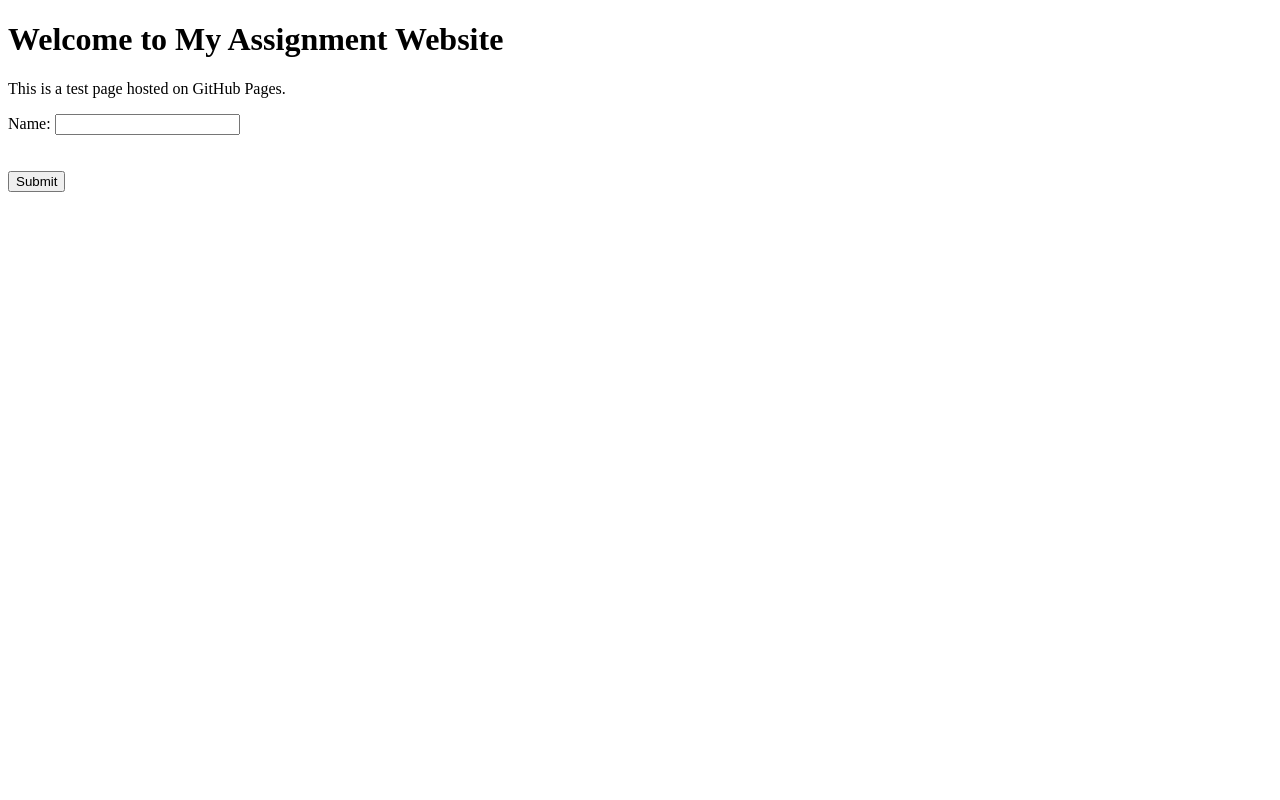
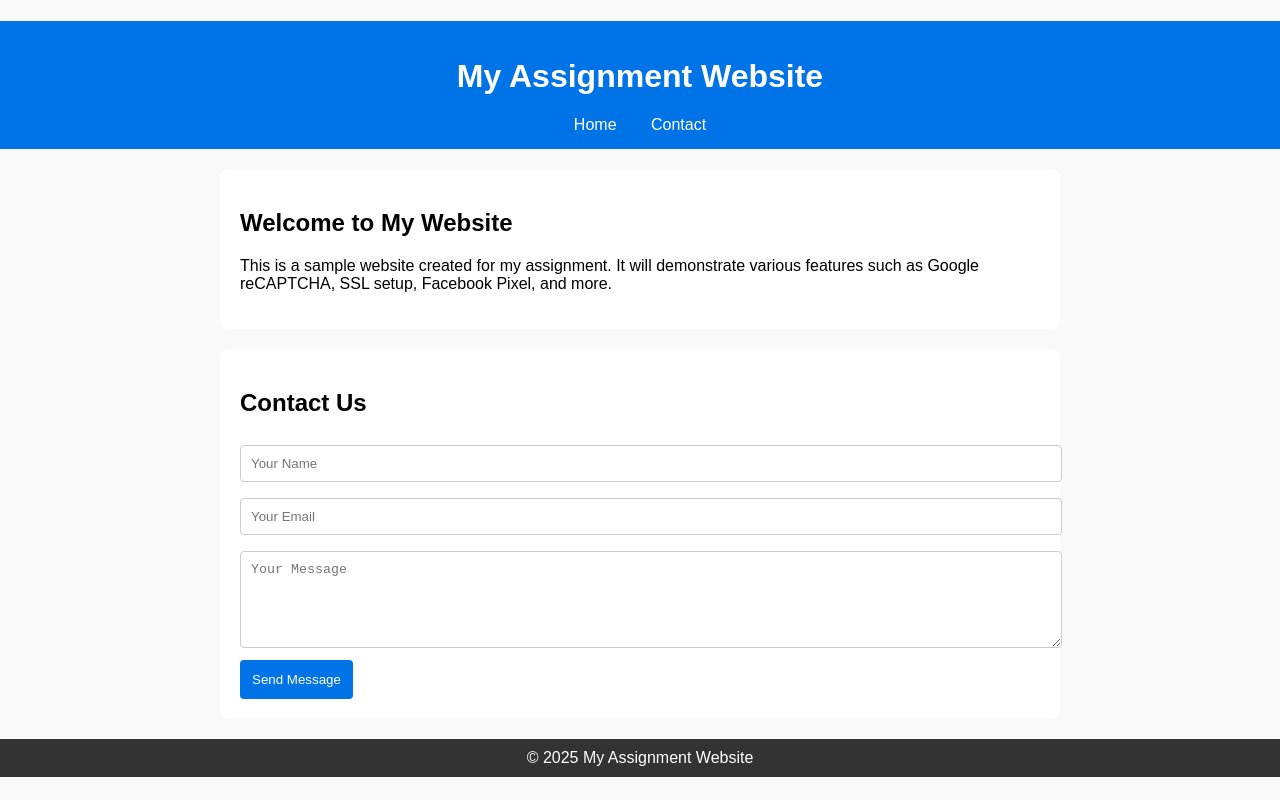
Before and after one commit to wajid-9/assignment-site, a plain HTML site: page index.html in a window 1280 px wide. Drawn offline with Linux system fonts and the light colour scheme.

Commit message:
Updated index.html with new content

```diff
--- a/index.html
+++ b/index.html
@@ -3,24 +3,99 @@
 <head>
     <meta charset="UTF-8">
     <meta name="viewport" content="width=device-width, initial-scale=1.0">
-    <title>Assignment Site</title>
+    <title>Project</title>
 </head>
 <body>
-    <h1>Welcome to My Assignment Website</h1>
-    <p>This is a test page hosted on GitHub Pages.</p>
+    <h1>
 
-    <!-- reCAPTCHA form -->
-    <form action="#" method="post">
-        <label for="name">Name:</label>
-        <input type="text" id="name" name="name" required>
-        <br><br>
+    </h1>
+</body>
+</html><!DOCTYPE html>
+<html lang="en">
+<head>
+    <meta charset="UTF-8">
+    <meta name="viewport" content="width=device-width, initial-scale=1.0">
+    <title>My Assignment Website</title>
+    <style>
+        body {
+            font-family: Arial, sans-serif;
+            margin: 0; padding: 0;
+            background: #f9f9f9;
+        }
+        header {
+            background: #0073e6;
+            color: white;
+            padding: 15px 20px;
+            text-align: center;
+        }
+        nav a {
+            color: white;
+            margin: 0 15px;
+            text-decoration: none;
+        }
+        section {
+            max-width: 800px;
+            margin: auto;
+            padding: 20px;
+            background: white;
+            margin-top: 20px;
+            border-radius: 8px;
+        }
+        form input, form textarea {
+            width: 100%;
+            padding: 10px;
+            margin: 8px 0;
+            border: 1px solid #ccc;
+            border-radius: 4px;
+        }
+        form button {
+            background: #0073e6;
+            color: white;
+            border: none;
+            padding: 12px;
+            cursor: pointer;
+            border-radius: 4px;
+        }
+        form button:hover {
+            background: #005bb5;
+        }
+    </style>
+</head>
+<body>
 
-        <div class="g-recaptcha" data-sitekey="YOUR_SITE_KEY"></div>
-        <br>
+<header>
+    <h1>My Assignment Website</h1>
+    <nav>
+        <a href="#home">Home</a>
+        <a href="#contact">Contact</a>
+    </nav>
+</header>
 
-        <button type="submit">Submit</button>
+<section id="home">
+    <h2>Welcome to My Website</h2>
+    <p>This is a sample website created for my assignment.
+        It will demonstrate various features such as Google reCAPTCHA,
+        SSL setup, Facebook Pixel, and more.</p>
+</section>
+
+<section id="contact">
+    <h2>Contact Us</h2>
+    <form action="submit.php" method="POST">
+        <input type="text" name="name" placeholder="Your Name" required>
+        <input type="email" name="email" placeholder="Your Email" required>
+        <textarea name="message" rows="5" placeholder="Your Message" required></textarea>
+
+        <!-- Google reCAPTCHA -->
+        <div class="g-recaptcha" data-sitekey="6LcCmqMrAAAAAMrKUxdP6NJcKqh96quFgE8AT4Zm"></div>
+        <script src="https://www.google.com/recaptcha/api.js" async defer></script>
+
+        <button type="submit">Send Message</button>
     </form>
+</section>
 
-    <script src="https://www.google.com/recaptcha/api.js" async defer></script>
+<footer style="text-align:center; padding:10px; margin-top:20px; background:#333; color:white;">
+    &copy; 2025 My Assignment Website
+</footer>
+
 </body>
 </html>
```
